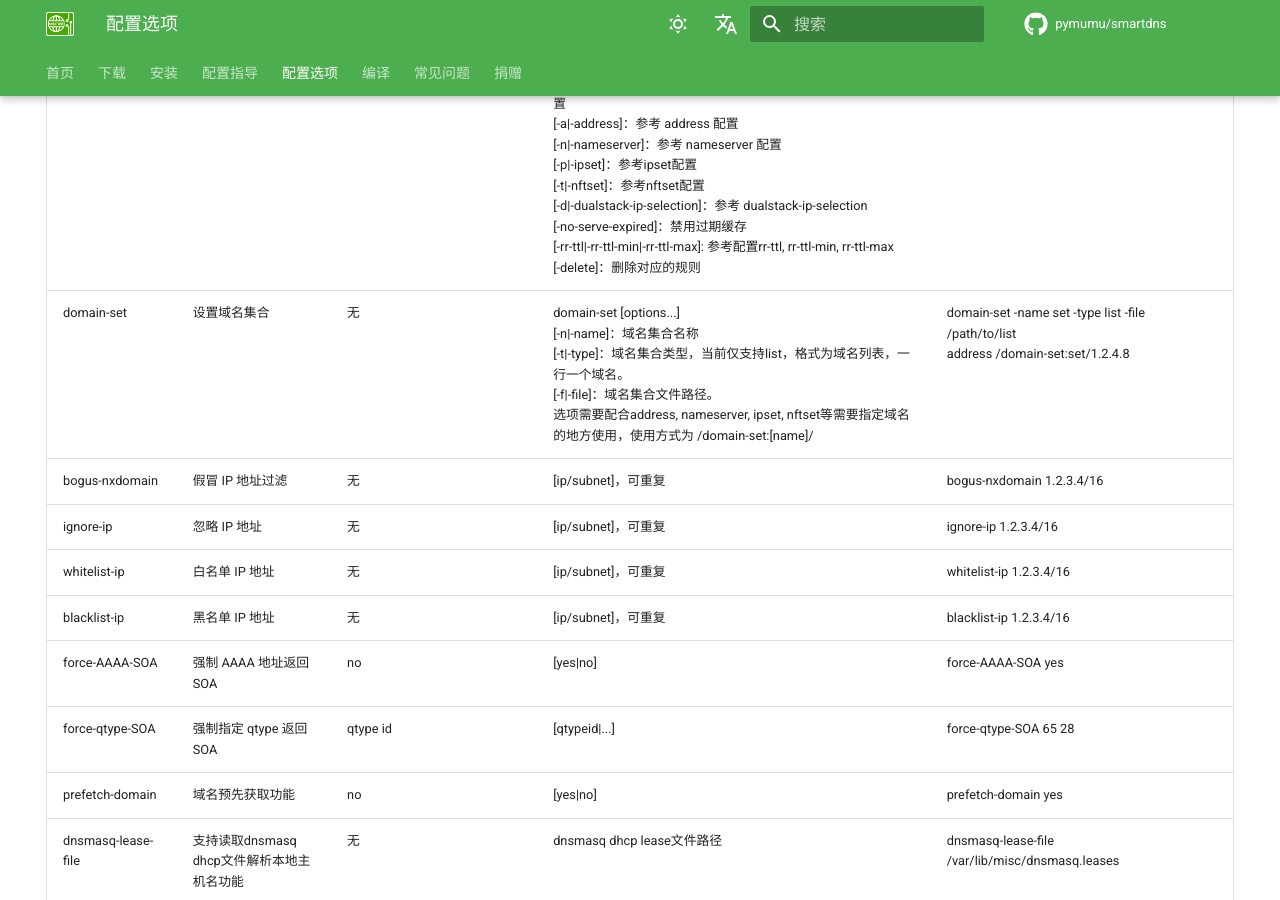
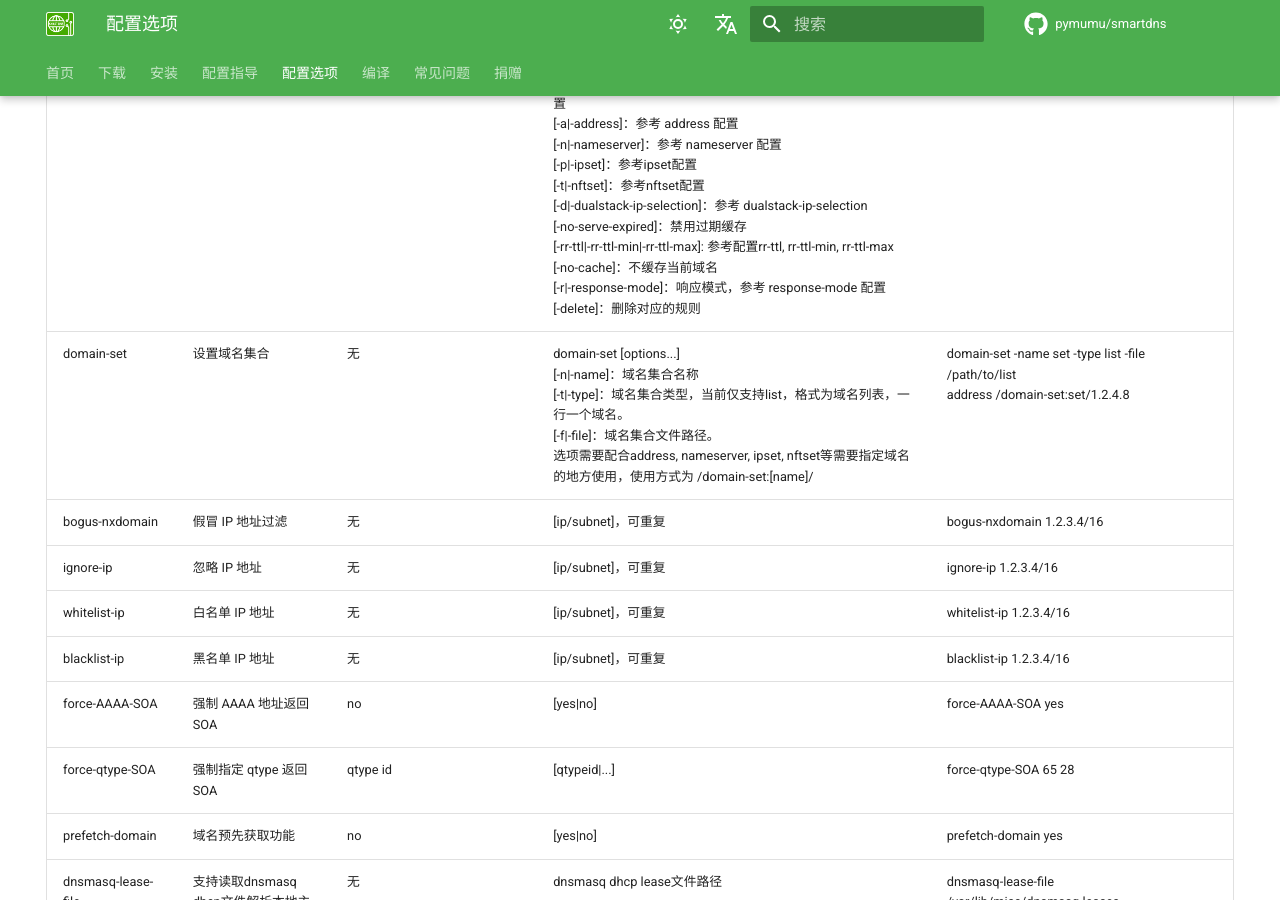
Before and after one commit to pymumu/smartdns, an MkDocs documentation site: the page built from docs/configuration.md, in a window 1280 px wide and 900 px high, scrolled down 5108 px. Built offline with MkDocs 1.6.1 and Material for MkDocs 9.7.7, drawn with Linux system fonts in a browser that asks for light colours; comment, search, counter and statistics services are not loaded.

Commit message:
configuration: add domain-rules options help

```diff
--- a/docs/configuration.md
+++ b/docs/configuration.md
@@ -61,7 +61,7 @@ hide:
 | nftset-timeout | 设置 nftset 超时功能启用  | no | [yes\|no] | nftset-timeout yes |
 | nftset-no-speed | 当测速失败时，将域名结果设置到nftset集合中 | 无 | nftset-no-speed [#4\|#6]:[family#nftable#nftset][,#[4\|6]:[family#nftable#nftset]]] <br />ipv4 地址的 family 只支持 inet 和 ip <br />ipv6 地址的 family 只支持 inet 和 ip6 <br />由于 nft 限制，两种地址只能分开存放于两个 set 中。| nftset-no-speed #4:inet#tab#set4|
 | nftset-debug | 设置 nftset 调试功能启用  | no | [yes\|no] | nftset-debug yes |
-| domain-rules | 设置域名规则 | 无 | domain-rules /domain/ [-rules...]<br />[-c\|-speed-check-mode]：测速模式，参考 speed-check-mode 配置<br />[-a\|-address]：参考 address 配置<br />[-n\|-nameserver]：参考 nameserver 配置<br />[-p\|-ipset]：参考ipset配置<br />[-t\|-nftset]：参考nftset配置<br />[-d\|-dualstack-ip-selection]：参考 dualstack-ip-selection<br /> [-no-serve-expired]：禁用过期缓存<br />[-rr-ttl\|-rr-ttl-min\|-rr-ttl-max]: 参考配置rr-ttl, rr-ttl-min, rr-ttl-max<br />[-delete]：删除对应的规则 | domain-rules /www.example.com/ -speed-check-mode none |
+| domain-rules | 设置域名规则 | 无 | domain-rules /domain/ [-rules...]<br />[-c\|-speed-check-mode]：测速模式，参考 speed-check-mode 配置<br />[-a\|-address]：参考 address 配置<br />[-n\|-nameserver]：参考 nameserver 配置<br />[-p\|-ipset]：参考ipset配置<br />[-t\|-nftset]：参考nftset配置<br />[-d\|-dualstack-ip-selection]：参考 dualstack-ip-selection<br /> [-no-serve-expired]：禁用过期缓存<br />[-rr-ttl\|-rr-ttl-min\|-rr-ttl-max]: 参考配置rr-ttl, rr-ttl-min, rr-ttl-max<br />[-no-cache]：不缓存当前域名<br />[-r\|-response-mode]：响应模式，参考 response-mode 配置<br />[-delete]：删除对应的规则 | domain-rules /www.example.com/ -speed-check-mode none |
 | domain-set | 设置域名集合 | 无 | domain-set [options...]<br />[-n\|-name]：域名集合名称 <br />[-t\|-type]：域名集合类型，当前仅支持list，格式为域名列表，一行一个域名。<br />[-f\|-file]：域名集合文件路径。<br /> 选项需要配合address, nameserver, ipset, nftset等需要指定域名的地方使用，使用方式为 /domain-set:[name]/| domain-set -name set -type list -file /path/to/list <br /> address /domain-set:set/1.2.4.8 |
 | bogus-nxdomain | 假冒 IP 地址过滤 | 无 | [ip/subnet]，可重复 | bogus-nxdomain 1.2.3.4/16 |
 | ignore-ip | 忽略 IP 地址 | 无 | [ip/subnet]，可重复 | ignore-ip 1.2.3.4/16 |
```
Also changed, not shown: en/docs/configuration.md (+1 -1 lines).
